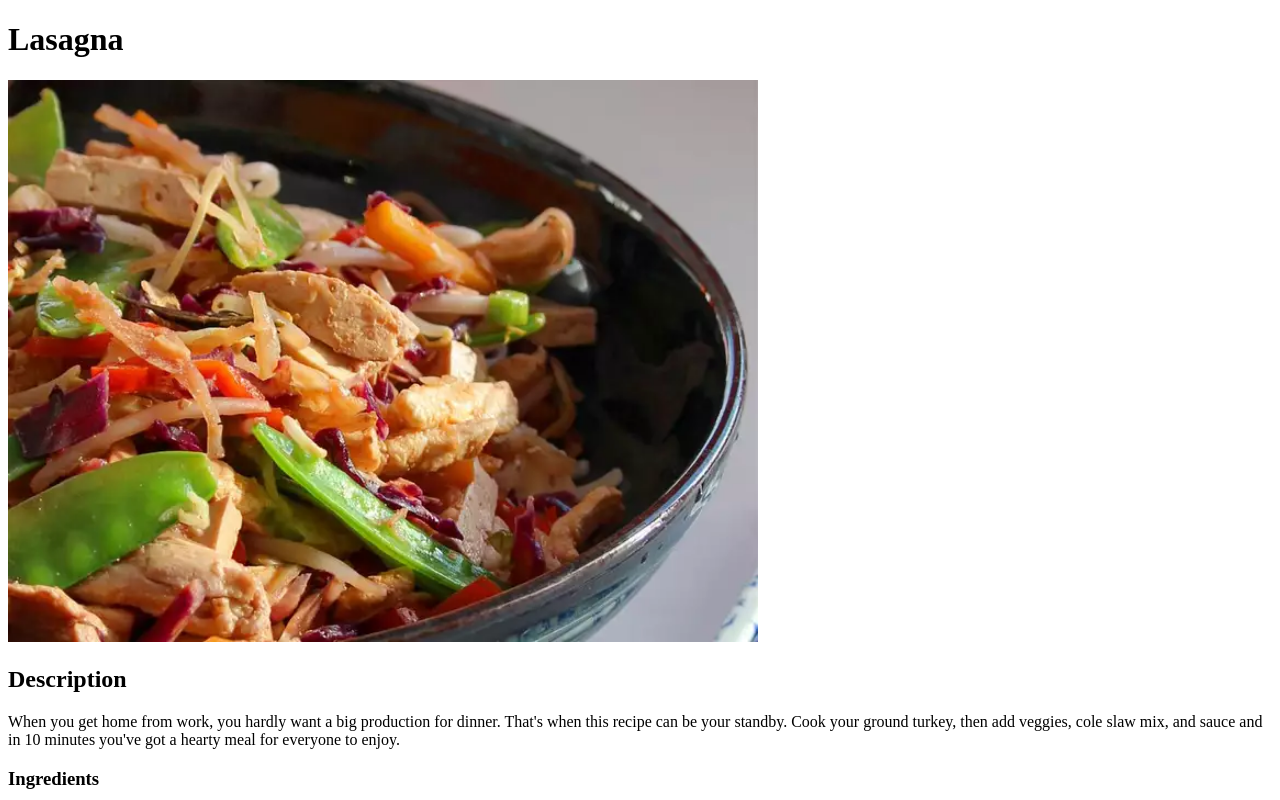
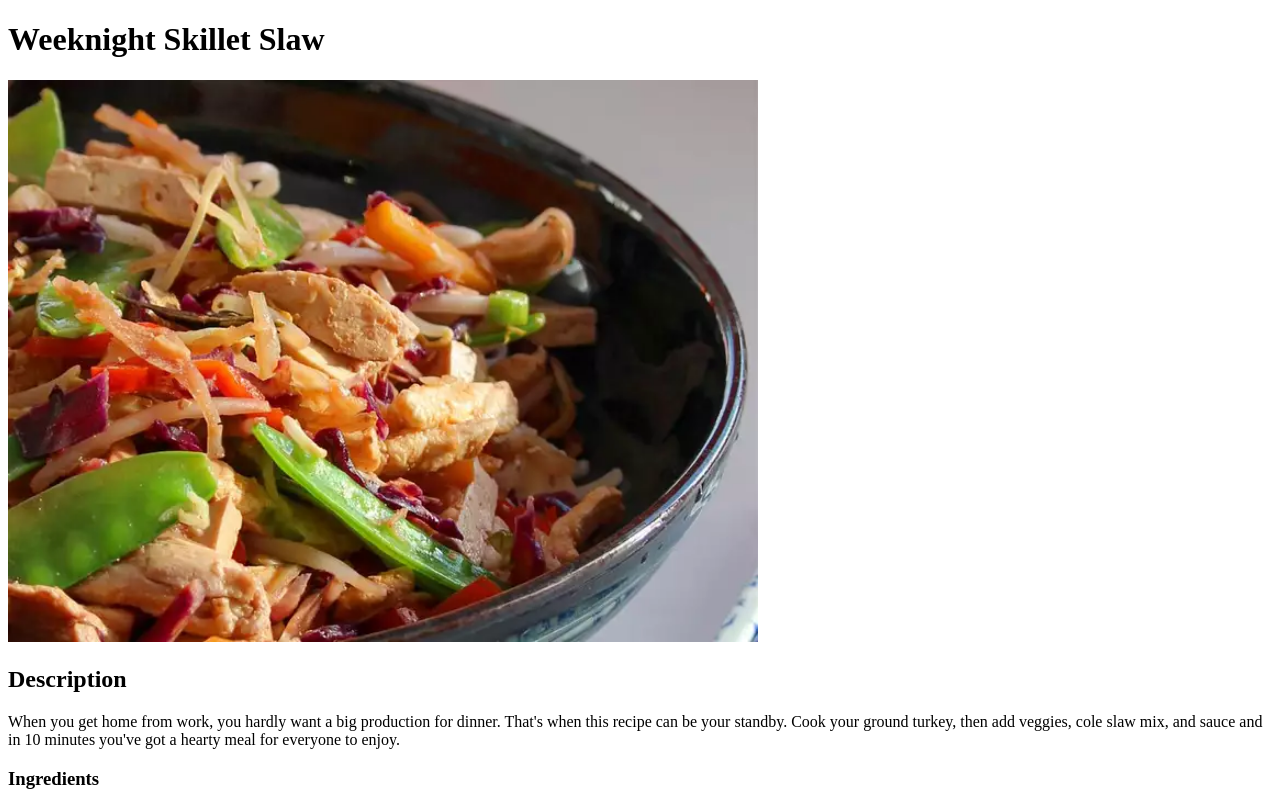
Before and after one commit to kwiatkowskimaciej/odin-recipes, a plain HTML site: page recipes/weeknight-skillet-slaw.html in a window 1280 px wide. Shown: the top 800 px of the page. Drawn offline with Linux system fonts and the light colour scheme.

Commit message:
Fix title and heading
Title and heading show wrong name of the recipie

```diff
--- a/recipes/weeknight-skillet-slaw.html
+++ b/recipes/weeknight-skillet-slaw.html
@@ -3,10 +3,10 @@
   <head>
     <meta charset="UTF-8" />
     <meta name="viewport" content="width=device-width, initial-scale=1.0" />
-    <title>Lasagna</title>
+    <title>Weeknight Skillet Slaw</title>
   </head>
   <body>
-    <h1>Lasagna</h1>
+    <h1>Weeknight Skillet Slaw</h1>
     <img
       src="../images/weeknight-skillet-slaw.webp"
       alt="Lasagna"
```
